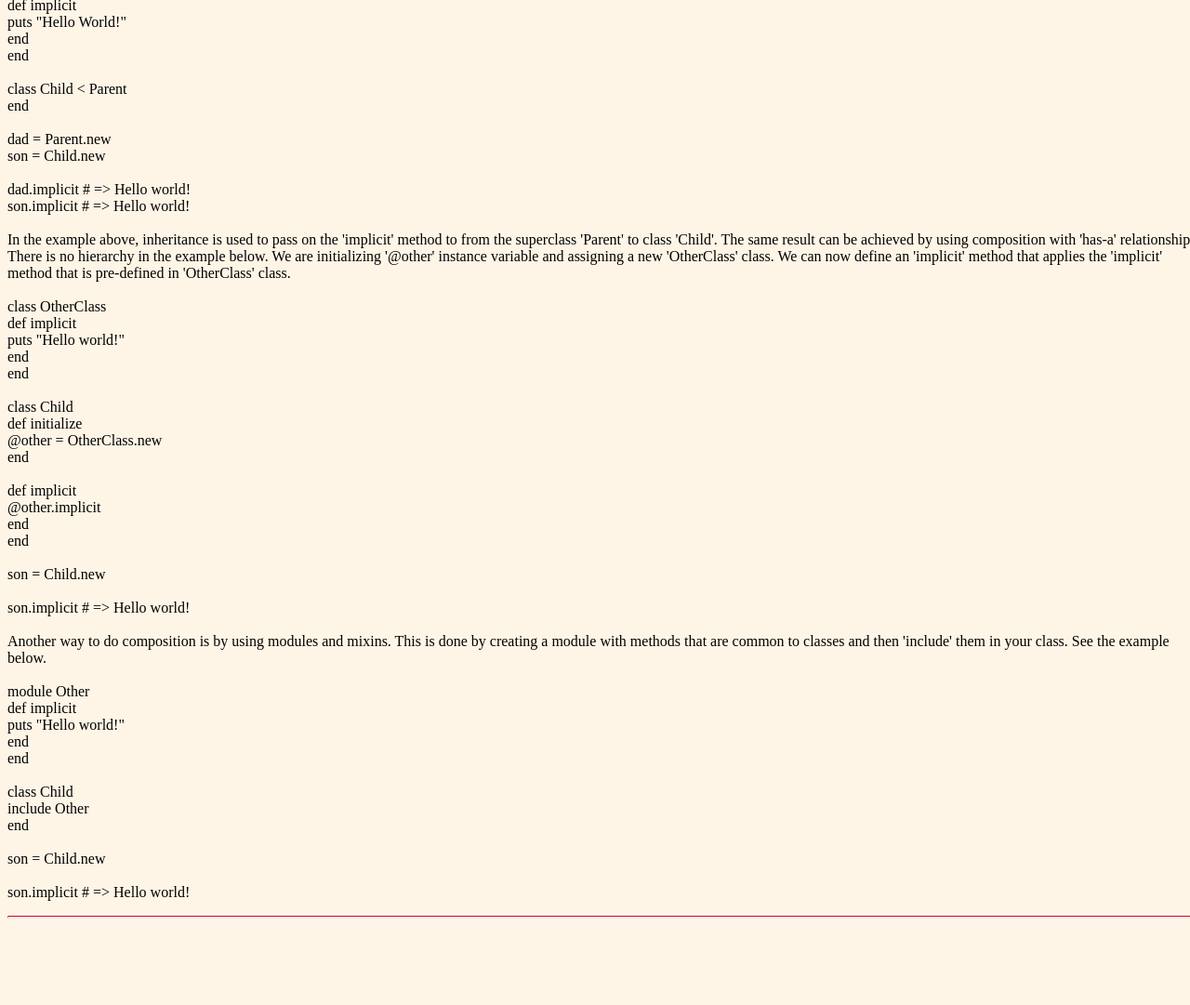
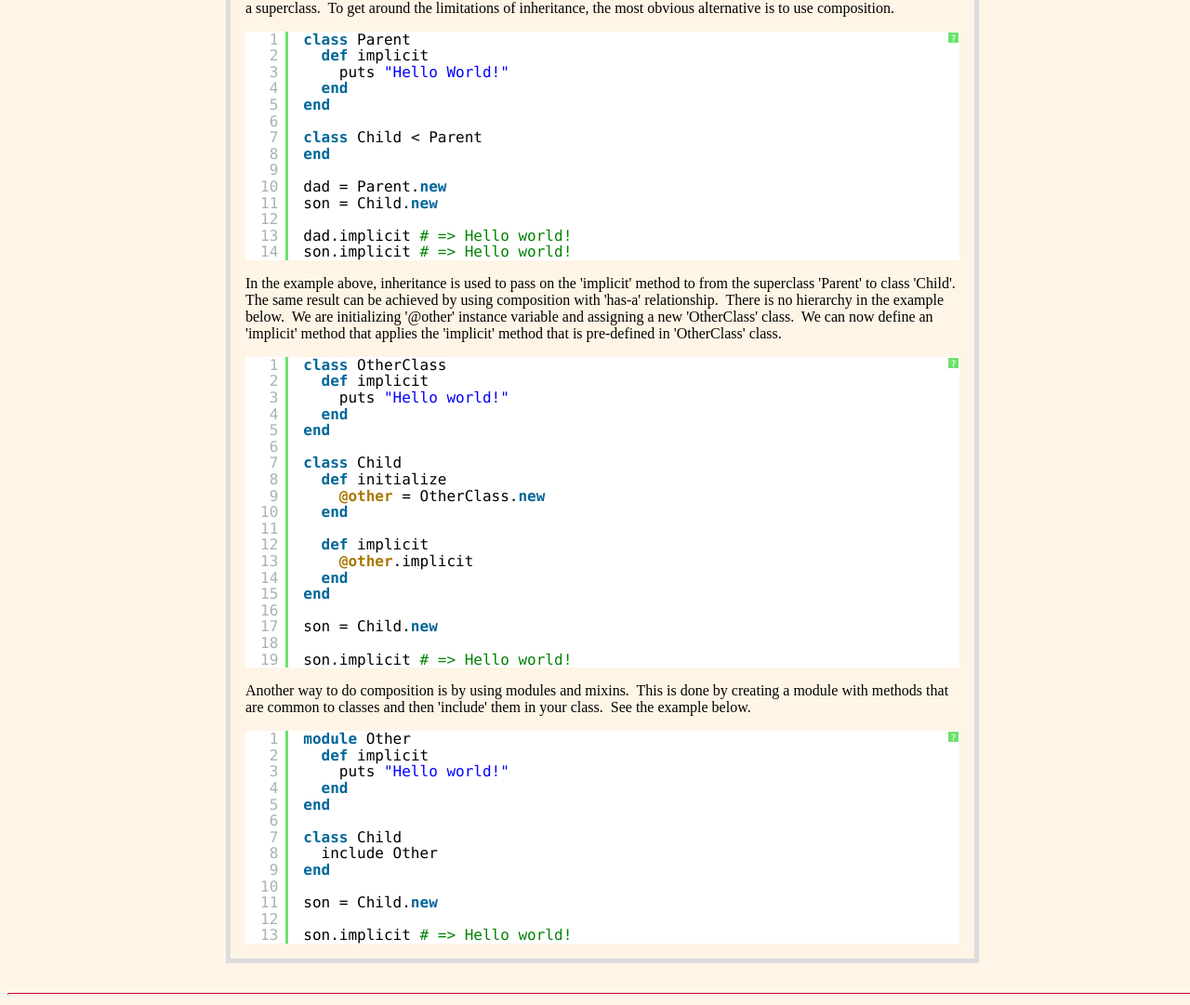
Before and after one commit to djvoa12/djvoa12.github.io, a plain HTML site: page blog-posts/week6_technical.html in a window 1280 px wide. Shown: the part 508-1589 px from the top of the page at 93% size. Before the commit the page ends 1504 px from the top, so only its background shows below. Drawn offline with Linux system fonts and the light colour scheme.

Commit message:
updated week 6 technical blog

```diff
--- a/blog-posts/week6_technical.html
+++ b/blog-posts/week6_technical.html
@@ -6,7 +6,21 @@
     <link rel="stylesheet" type="text/css" href="../stylesheets/blog-stylesheet.css">
     <link href='http://fonts.googleapis.com/css?family=Rock+Salt' rel='stylesheet' type='text/css'>
     <link href='http://fonts.googleapis.com/css?family=Kaushan+Script' rel='stylesheet' type='text/css'>
-    <title>My Blog Post Template</title>
+
+     <!--Syntax Highlighter-->
+    <meta http-equiv="Content-Type" content="text/html; charset=UTF-8" />
+    <script type="text/javascript" src="../stylesheets/syntaxhighlighter/scripts/shCore.js"></script>
+    <script type="text/javascript" src="../stylesheets/syntaxhighlighter/scripts/shBrushRuby.js"></script>
+    <script type="text/javascript" src="../stylesheets/syntaxhighlighter/scripts/shBrushJScript.js"></script>
+    <link type="text/css" rel="stylesheet" href="../stylesheets/syntaxhighlighter/styles/shCoreDefault.css"/>
+    <script type="text/javascript">SyntaxHighlighter.all();</script>
+    <!--End of Syntax Highlighter-->
+
+    <!--[if lt IE 9]>
+    <script src="http://html5shiv.googlecode.com/svn/trunk/html5.js"></script>
+    <![endif]-->
+
+    <title>blog Template</title>
   </head>
 
   <body>
@@ -23,86 +37,85 @@
       <Section id="navbar">
          <ul>
           <li><a href="http://djvoa12.github.io/index.html">Home</a></li>
-          <li><a href="http://djvoa12.github.io/blog-posts.html">Blog Posts</a></li>
-          <li><a href="http://djvoa12.github.io/education.html">Education</li>
-          <li><a href="http://djvoa12.github.io/projects.html">Projects</a></li>
-          <li><a href="http://djvoa12.github.io/work-experience.html">Work Experience</a></li>
-          <li><a href="https://github.com/djvoa12"><img class="icon" src="../GitHub Logo.png"></a></li>
-          <li><a href="#"><img class="icon" src="../LinkedIn Logo.png"></a></li>
-          <li><a href="http://www.soundcloud.com/voamusic"><img class="sc" src="../Soundcloud Logo.png"</a></a></li>
+          <li><a href="blog-posts.html">Blog</a></li>
+          <li><a href="projects.html">Projects</a></li>
         </ul>
       </Section>
 
-      <Section id="content">
-        <p>
-Inheritance, as defined by Wikipedia, is when an object or class is based on another object or class, using the same implementation (inheriting from a class) or specifying implementation to maintain the same behavior (realizing an interface; inheriting behavior).
-<br></br>
+      <Section id="blog" class="center">
+        <pre><b>Inheritance</b>, as defined by Wikipedia, is when an object or class is based on another object or class, using the same implementation (inheriting from a class) or specifying implementation to maintain the same behavior (realizing an interface; inheriting behavior).
+
 'Is-a' relationship is where one class A is a subclass of another class B (and so B is a superclass of A).
-<br></br>
-Composition, as defined by Wikipedia, is a technique by which classes may achieve polymorphic behavior and code reuse by containing other classes that implement the desired functionality instead of through inheritance.
-<br></br>
+
+<b>Composition</b>, as defined by Wikipedia, is a technique by which classes may achieve polymorphic behavior and code reuse by containing other classes that implement the desired functionality instead of through inheritance.
+
 'Has-a' relationship is where one object (often called the composited object) "belongs" to (is a part or member of) another object (called the composite type), and behaves according to the rules of ownership.
-<br></br>
+
 Composition is favored in a lot of ways over inheritance as it gives you more flexibility because it utilizes 'has-a' relationship.  Inheritance may be a powerful tool, but code is often re-used and customized in ways not intended by the designer of the super class, which can lead to a mess.  Moreover, it can be difficult to test classes that re-use code from a superclass.  To get around the limitations of inheritance, the most obvious alternative is to use composition.
-<br></br>
-<span class="ruby">class Parent<br></span>
-<span class="ruby2">def implicit<br></span>
-<span class="ruby3">puts "Hello World!"<br></span>
-<span class="ruby2">end<br></span>
-<span class="ruby">end</span>
-<br></br>
-<span class="ruby">class Child < Parent<br></span>
-<span class="ruby">end</span>
-<br></br>
-<span class="ruby">dad = Parent.new<br></span>
-<span class="ruby">son = Child.new</span>
-<br></br>
-<span class="ruby">dad.implicit # => Hello world!<br></span>
-<span class="ruby">son.implicit # => Hello world!</span>
-<br></br>
-In the example above, inheritance is used to pass on the 'implicit' method to from the superclass 'Parent' to class 'Child'.  The same result can be achieved by using composition with 'has-a' relationship.  There is no hierarchy in the example below.  We are initializing '@other' instance variable and assigning a new 'OtherClass' class.  We can now define an 'implicit' method that applies the 'implicit' method that is pre-defined in 'OtherClass' class.
-<br></br>
-<span class="ruby">class OtherClass<br></span>
-<span class="ruby2">def implicit<br></span>
-<span class="ruby3">puts "Hello world!"<br></span>
-<span class="ruby2">end<br></span>
-<span class="ruby">end</span>
-<br></br>
-<span class="ruby">class Child<br></span>
-<span class="ruby2">def initialize<br></span>
-<span class="ruby3">@other = OtherClass.new<br></span>
-<span class="ruby2">end</span>
-<br></br>
-<span class="ruby2">def implicit<br></span>
-<span class="ruby3">@other.implicit<br></span>
-<span class="ruby2">end<br></span>
-<span class="ruby">end</span>
-<br></br>
-<span class="ruby">son = Child.new</span>
-<br></br>
-<span class="ruby">son.implicit # => Hello world!</span>
-<br></br>
-Another way to do composition is by using modules and mixins.  This is done by creating a module with methods that are common to classes and then 'include' them in your class.  See the example below.
-<br></br>
-<span class="ruby">module Other<br></span>
-<span class="ruby2">def implicit<br></span>
-<span class="ruby3">puts "Hello world!"<br></span>
-<span class="ruby2">end<br></span>
-<span class="ruby">end</span>
-<br></br>
-<span class="ruby">class Child<br></span>
-<span class="ruby2">include Other<br></span>
-<span class="ruby">end</span>
-<br></br>
-<span class="ruby">son = Child.new</span>
-<br></br>
-<span class="ruby">son.implicit # => Hello world!</span>
-        </p>
+<pre class="brush: ruby">
+class Parent
+  def implicit
+    puts "Hello World!"
+  end
+end
+
+class Child < Parent
+end
+
+dad = Parent.new
+son = Child.new
+
+dad.implicit # => Hello world!
+son.implicit # => Hello world!
+</pre>In the example above, inheritance is used to pass on the 'implicit' method to from the superclass 'Parent' to class 'Child'.  The same result can be achieved by using composition with 'has-a' relationship.  There is no hierarchy in the example below.  We are initializing '@other' instance variable and assigning a new 'OtherClass' class.  We can now define an 'implicit' method that applies the 'implicit' method that is pre-defined in 'OtherClass' class.
+<pre class="brush: ruby">
+class OtherClass
+  def implicit
+    puts "Hello world!"
+  end
+end
+
+class Child
+  def initialize
+    @other = OtherClass.new
+  end
+
+  def implicit
+    @other.implicit
+  end
+end
+
+son = Child.new
+
+son.implicit # => Hello world!
+</pre>Another way to do composition is by using modules and mixins.  This is done by creating a module with methods that are common to classes and then 'include' them in your class.  See the example below.
+<pre class="brush: ruby">
+module Other
+  def implicit
+    puts "Hello world!"
+  end
+end
+
+class Child
+  include Other
+end
+
+son = Child.new
+
+son.implicit # => Hello world!</pre></pre>
       </section>
 
       <hr></hr>
 
       <Footer>
+        <div>
+          <ul>
+            <li><a href="https://github.com/djvoa12"><img class="icon" src="../imgs/github-sign.svg"></a></li>
+            <li><a href="https://www.linkedin.com/profile/view?id=338938104&trk=nav_responsive_tab_profile_pic"><img class="icon" src="../imgs/linkedin-sign.svg"></a></li>
+            <li><a href="http://www.soundcloud.com/voamusic"><img class="icon" src="../imgs/soundcloud-sign.svg"</a></a></li>
+            <li><a href="https://twitter.com/djvoa12"><img class="icon" src="../imgs/twitter-sign.svg"</a></a></li>
+          </ul>
+        </div>
       </Footer>
 
     </div>
```
